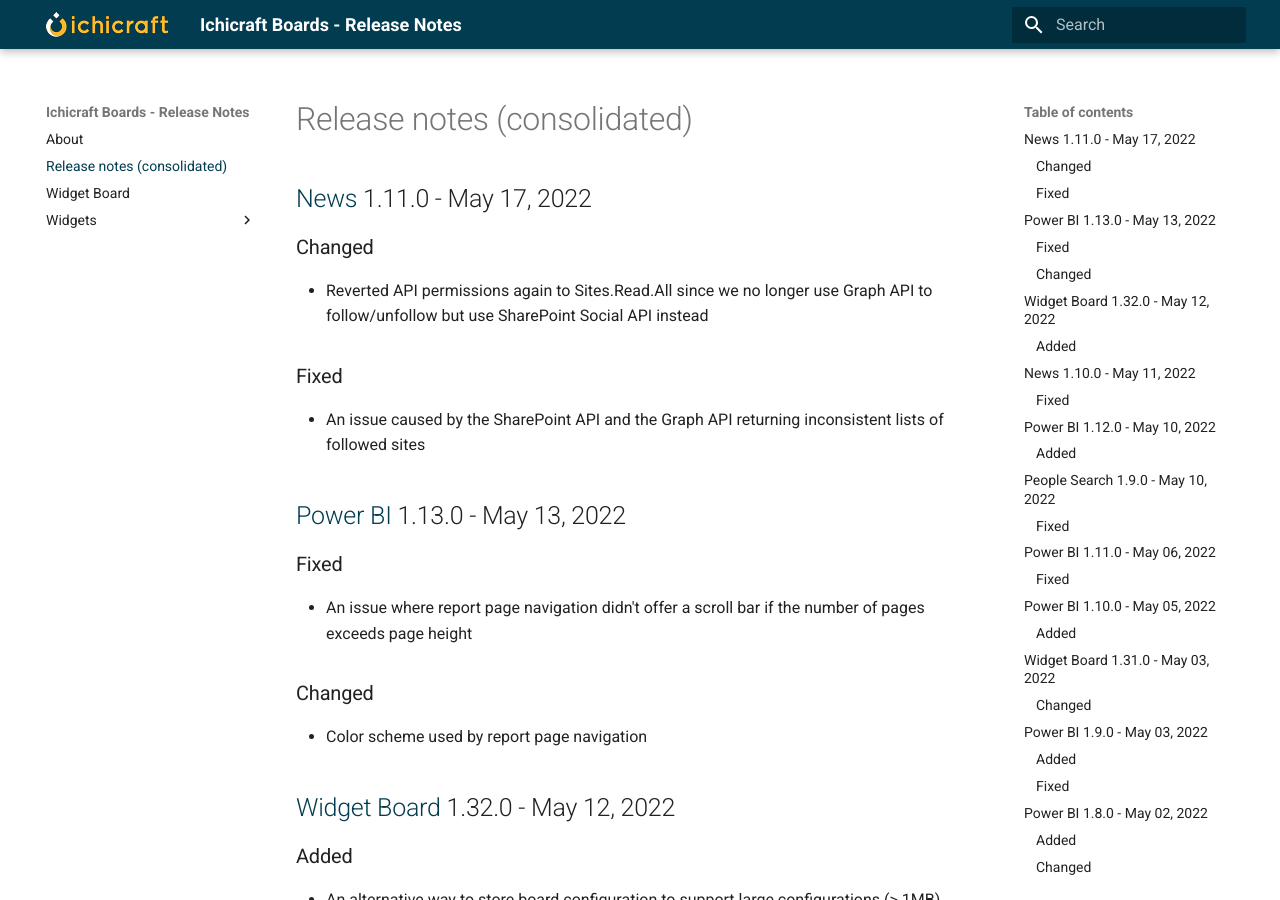
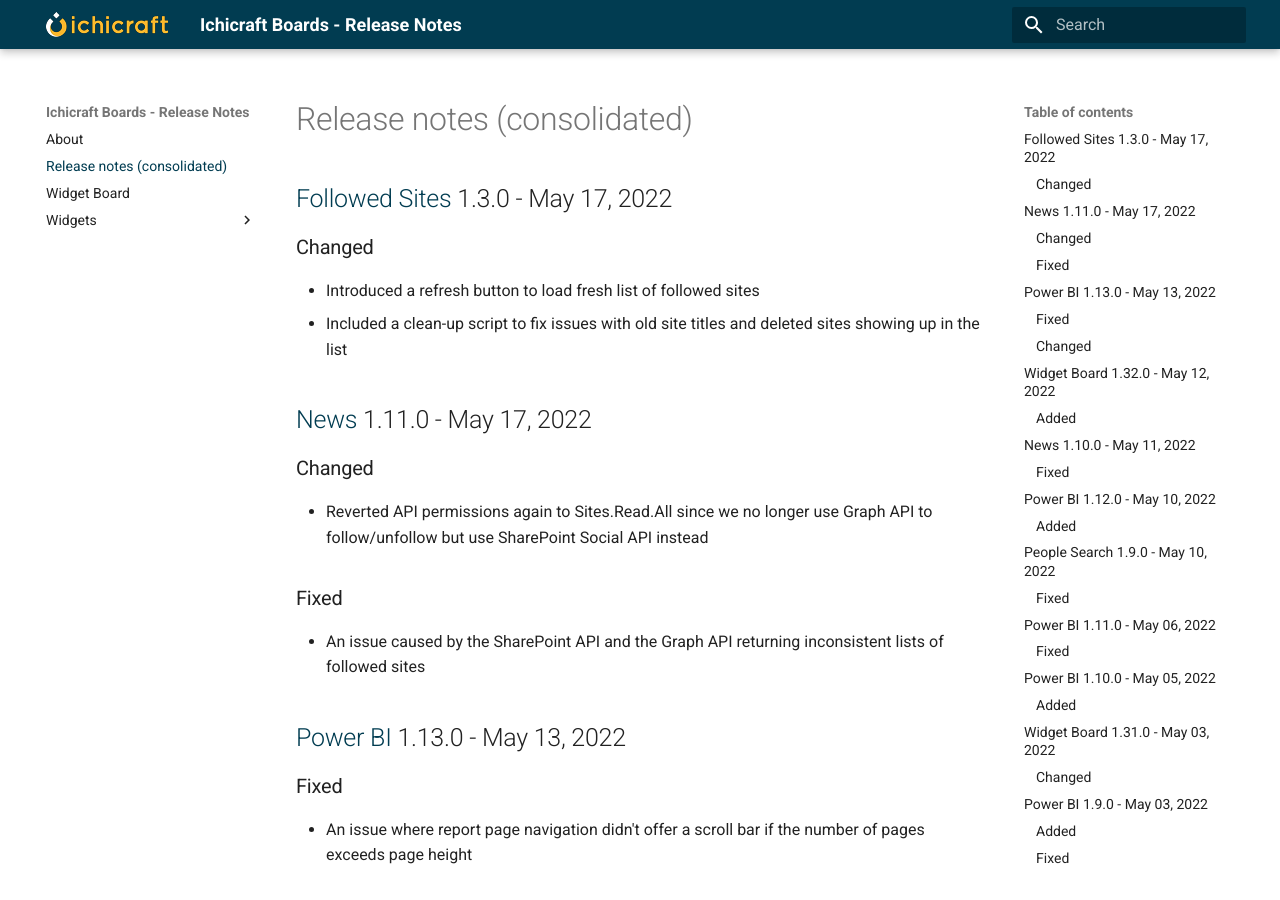
Before and after one commit to ichicraft/widgets-docs, an MkDocs documentation site: the page built from docs/Release-notes-(consolidated).md, in a window 1280 px wide and 900 px high. Built offline with MkDocs 1.6.1 and Material for MkDocs 9.7.7, drawn with Linux system fonts in a browser that asks for light colours.

Commit message:
Release notes updated by BuildService

```diff
--- a/docs/Release-notes-(consolidated).md
+++ b/docs/Release-notes-(consolidated).md
@@ -1,3 +1,9 @@
+## [Followed Sites](./Widgets/Followed Sites.md) 1.3.0 - May 17, 2022
+
+### Changed
+- Introduced a refresh button to load fresh list of followed sites
+- Included a clean-up script to fix issues with old site titles and deleted sites showing up in the list
+
 ## [News](./Widgets/News.md) 1.11.0 - May 17, 2022
 
 ### Changed
```
Also changed, not shown: docs/Widgets/Followed Sites.md (+6 -0 lines).
